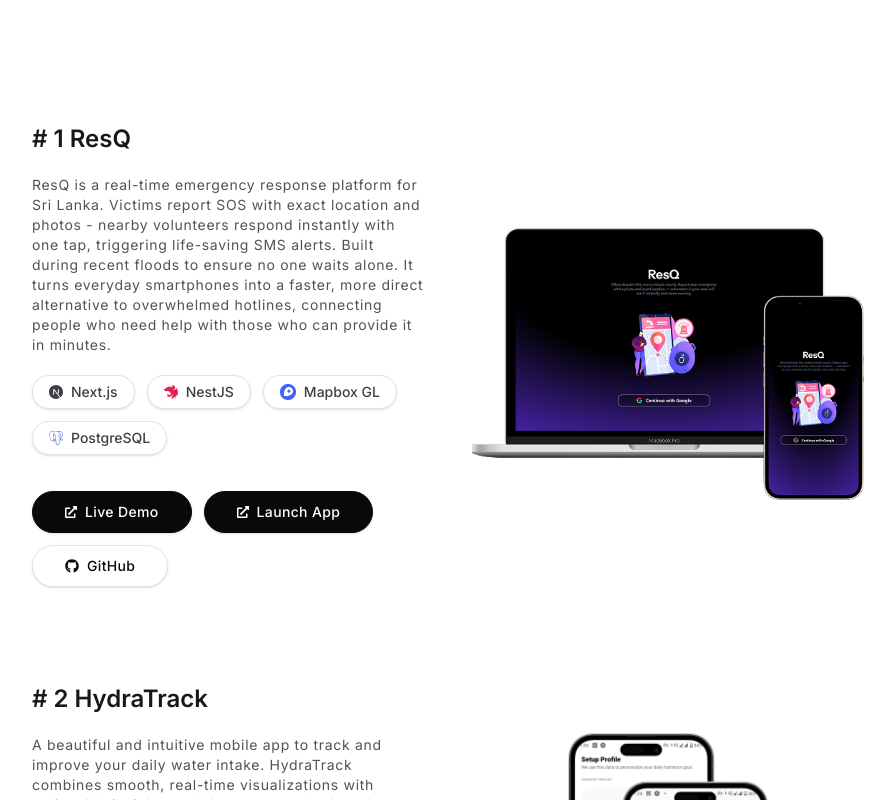
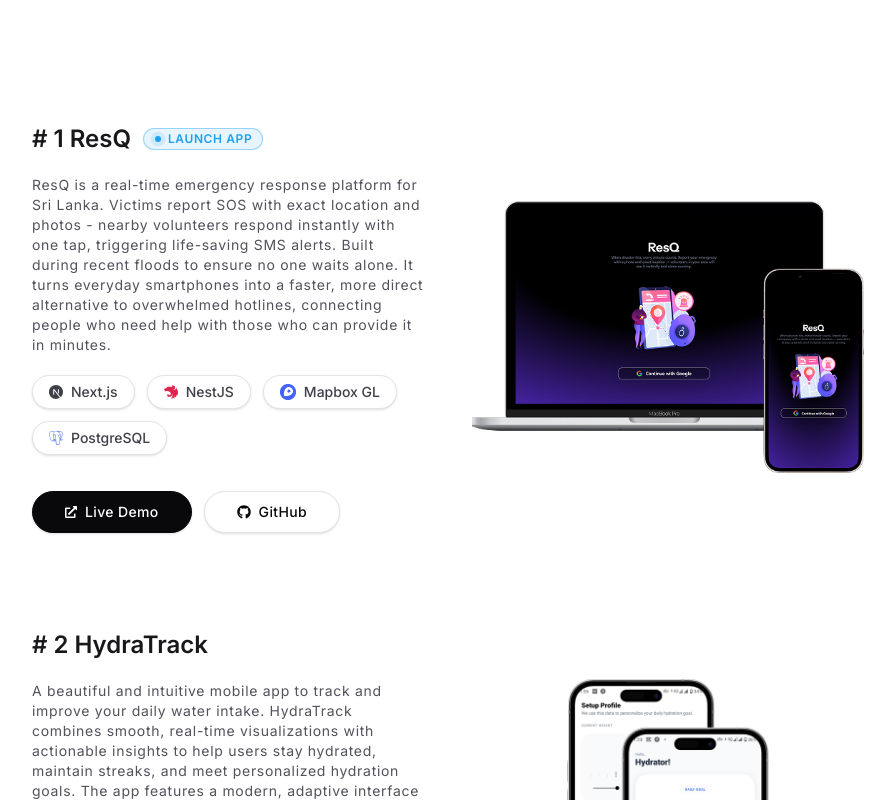
Before and after one commit to nishmikaeka/portfolio, a Next.js app: page / in a window 1280 px wide. Shown: the part 1740-2540 px from the top of the page, without its empty margins (192-1087 px from the left). Built offline with nearby package versions, Linux system fonts and the light colour scheme.

Commit message:
Fixed the postion of the launch app button

```diff
--- a/src/app/globals.css
+++ b/src/app/globals.css
@@ -31,3 +31,16 @@
   background: var(--background);
   color: var(--foreground);
 }
+
+@keyframes livePing {
+  0% {
+    transform: scale(1);
+    opacity: 0.8;
+  }
+
+  75%,
+  100% {
+    transform: scale(2);
+    opacity: 0;
+  }
+}
--- a/src/components/sections/Projects.tsx
+++ b/src/components/sections/Projects.tsx
@@ -116,8 +116,31 @@
           >
             {/* Content */}
             <div className="flex flex-1 flex-col gap-4 sm:gap-5 text-left">
-              <h3 className="text-lg sm:text-2xl font-semibold text-zinc-900 dark:text-zinc-50">
+              <h3 className="flex items-center gap-3 text-lg sm:text-2xl font-semibold text-zinc-900 dark:text-zinc-50">
                 # {index + 1} {project.title}
+                {project.launchLink && (
+                  <a
+                    href={project.launchLink}
+                    target="_blank"
+                    rel="noopener noreferrer"
+                    className="flex items-center gap-1.5 rounded-full px-2.5 py-0.5 text-[10px] sm:text-xs font-semibold tracking-wider no-underline transition-all"
+                    style={{
+                      textDecoration: "none",
+                      border: "1px solid rgba(29,161,242,0.4)",
+                      backgroundColor: "rgba(29,161,242,0.1)",
+                      color: "#1da1f2",
+                    }}
+                  >
+                    <span className="relative flex h-2 w-2 items-center justify-center">
+                      <span
+                        className="absolute inline-flex h-full w-full rounded-full"
+                        style={{ backgroundColor: "#1da1f2", animation: "livePing 1.2s cubic-bezier(0, 0, 0.2, 1) infinite" }}
+                      />
+                      <span className="relative inline-flex h-1.5 w-1.5 rounded-full" style={{ backgroundColor: "#1da1f2" }} />
+                    </span>
+                    LAUNCH APP
+                  </a>
+                )}
               </h3>
 
               {/* Mobile Image: Visible only on mobile, placed between title and description */}
@@ -174,15 +197,7 @@
                 >
                   <FaExternalLinkAlt size={12} /> Live Demo
                 </a>
-                {project.launchLink && (
-                  <a
-                    href={project.launchLink}
-                    target="_blank"
-                    className="flex flex-1 sm:flex-none items-center justify-center gap-2 rounded-full shadow-sm border border-zinc-950 bg-zinc-950 px-5 py-2.5 text-sm font-medium tracking-wide text-white transition-transform hover:scale-105 hover:bg-zinc-800 sm:px-8 dark:border-zinc-700 dark:bg-white dark:text-zinc-950 dark:hover:bg-zinc-100"
-                  >
-                    <FaExternalLinkAlt size={12} /> Launch App
-                  </a>
-                )}
+
                 <a
                   href={project.github}
                   target="_blank"
```
